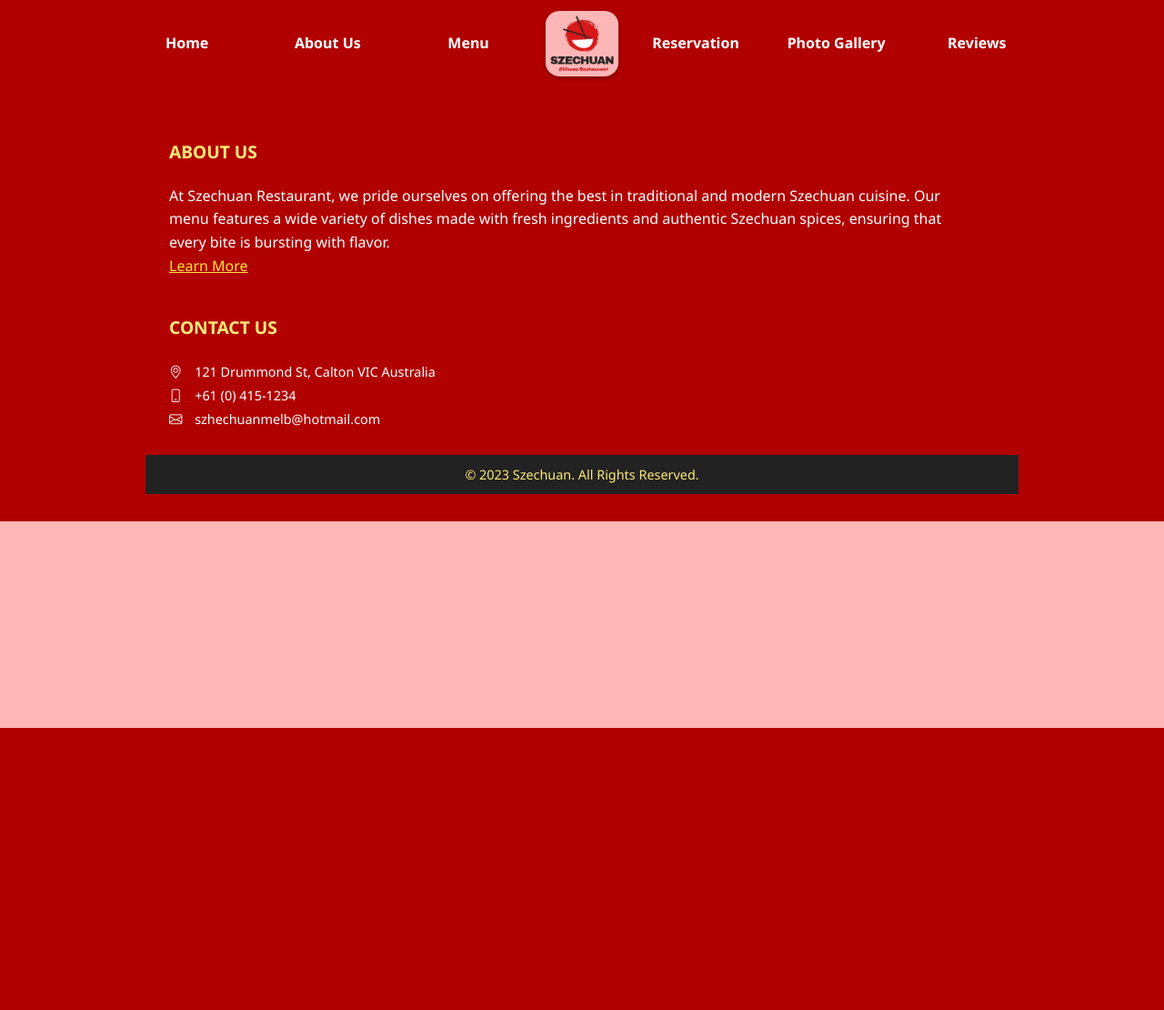
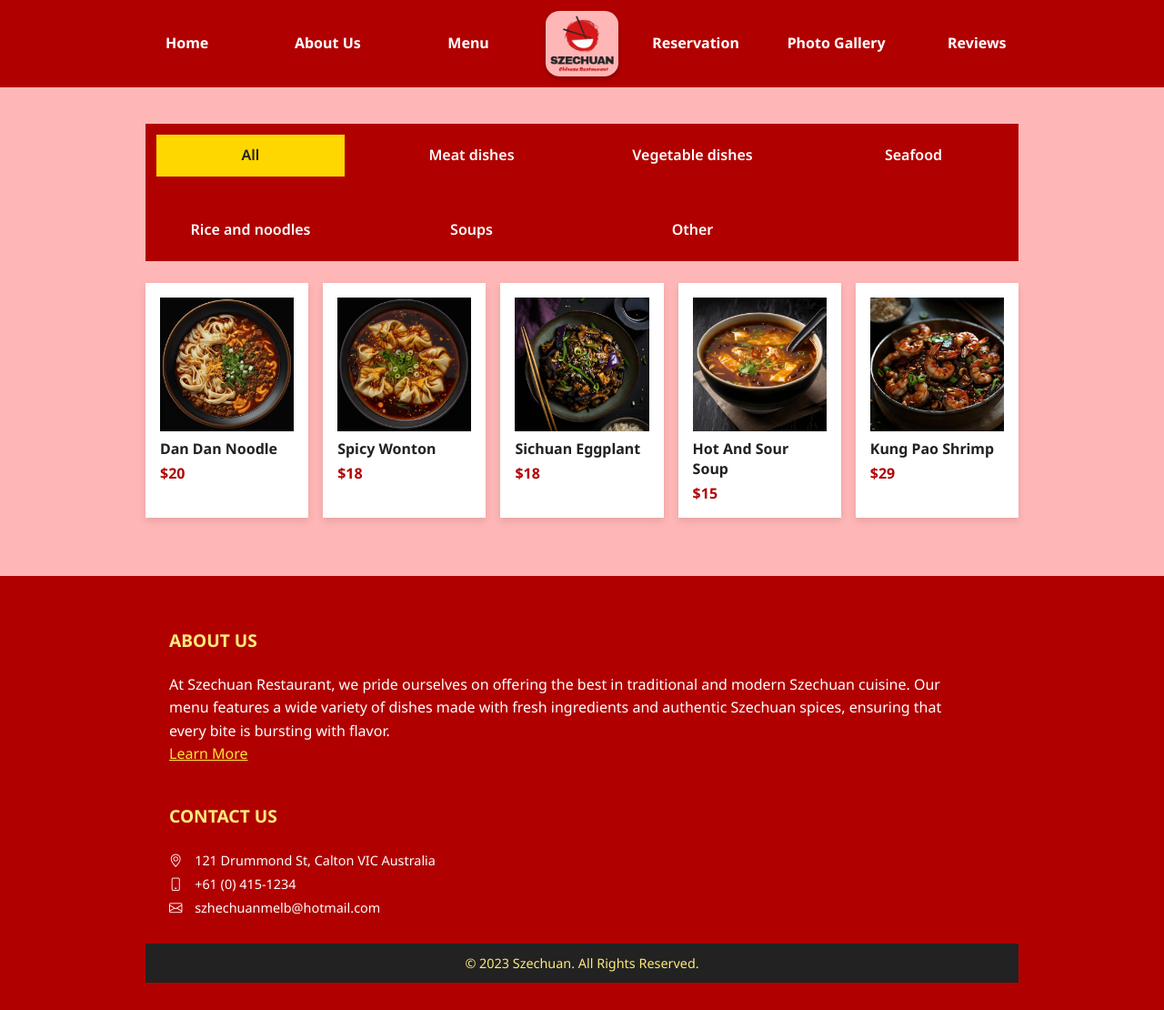
Before and after one commit to Theochenxiyuan/restaurant-website, a PHP site: page /menu.php in a window 1280 px wide. Shown: the whole page at 91% size. Before the commit the page ends 800 px from the top, so only its background shows below. Run offline with PHP 8.4, Linux system fonts and the light colour scheme.

Commit message:
Menu page client-side is almost done

```diff
--- /dev/null
+++ b/css/menu.css
@@ -0,0 +1,152 @@
+.menu-item {
+  background-color: #fff;
+  box-shadow: 0 4px 8px rgba(0, 0, 0, 0.1);
+  padding: 1rem;
+  cursor: pointer;
+  transition: transform 0.1s;
+}
+.menu-group {
+  gap: 1rem;
+}
+
+.menu-group.grid {
+  grid-template-columns: repeat(2, 1fr);
+}
+.menu-item:hover,
+.menu-item:active,
+.menu-item:focus {
+  transform: scale(1.05);
+  opacity: 0.9;
+}
+.item-picture {
+  width: 100%;
+}
+.menu-item .item-picture {
+  aspect-ratio: 1;
+  object-fit: cover;
+}
+.item-name {
+  font-weight: 700;
+  line-height: normal;
+  text-transform: capitalize;
+}
+.item-price {
+  line-height: normal;
+  margin-top: 5px;
+  font-weight: 700;
+  color: var(--red-1);
+}
+.menu-item .item-desc {
+  display: none;
+}
+.item-details {
+  position: fixed;
+  width: 660px;
+  max-width: 90vw;
+  top: 50%;
+  left: 50%;
+  transform: translate(-50%, -50%);
+  z-index: 99;
+  background-color: #fff;
+  box-shadow: 0px 0px 10px 0px #00000080;
+  border-radius: 5px;
+  display: none;
+}
+.detail-content {
+  overflow-y: scroll;
+  padding: 1.5rem;
+  max-height: 90vh;
+}
+
+.close {
+  width: 100%;
+  font-size: 1.2rem;
+  border: none;
+  padding: 10px 0;
+  background-color: var(--gold-2);
+  font-weight: 600;
+}
+
+.category-group {
+  display: grid;
+  flex-wrap: wrap;
+  gap: 2rem;
+  background-color: var(--red-1);
+  color: #fff;
+  padding: 10px;
+  font-weight: 600;
+}
+
+.category-group li {
+  padding: 10px 20px;
+  text-align: center;
+  cursor: pointer;
+  transition: 0.1s;
+  border: 2px solid var(--red-1);
+}
+.category-group li:nth-of-type(n + 4) {
+  display: none;
+}
+.category-group .expand-btn {
+  grid-column: 1 / -1;
+}
+
+.category-group li:active,
+.active-category {
+  background-color: var(--gold-2);
+  color: var(--dark-1);
+}
+
+.expand-btn {
+  background-color: var(--red-1);
+  font-size: 1.5rem;
+  line-height: normal;
+  width: 100%;
+  text-align: center;
+  cursor: pointer;
+  transition: 0.1s;
+  border: 1px solid;
+}
+.expand-btn:hover {
+  border-color: var(--gold-2);
+  color: var(--gold-2);
+}
+
+@media screen and (max-width: 300px) {
+  .menu-group.grid {
+    grid-template-columns: 1fr;
+  }
+}
+
+@media screen and (min-width: 600px) {
+  .menu-group.grid {
+    grid-template-columns: repeat(3, 1fr);
+  }
+  .expand-btn {
+    display: none;
+  }
+  .category-group {
+    grid-template-columns: repeat(2, 1fr);
+  }
+  .category-group li:nth-of-type(n + 4) {
+    display: block;
+  }
+}
+
+@media screen and (min-width: 780px) {
+  .menu-group.grid {
+    grid-template-columns: repeat(4, 1fr);
+  }
+  .category-group {
+    grid-template-columns: repeat(3, 1fr);
+  }
+}
+
+@media screen and (min-width: 960px) {
+  .menu-group.grid {
+    grid-template-columns: repeat(5, 1fr);
+  }
+  .category-group {
+    grid-template-columns: repeat(4, 1fr);
+  }
+}
--- /dev/null
+++ b/js/menu.js
@@ -0,0 +1,73 @@
+const closeBtn = document.querySelector('.close');
+const itemDetails = document.querySelector('.item-details');
+const detailContent = document.querySelector('.detail-content');
+const menuGroup = document.querySelector('.menu-group');
+
+const categoryGroup = document.querySelector('.category-group');
+const hiddenCategories = categoryGroup.querySelectorAll(
+  '.category-group li:nth-of-type(n + 4)'
+);
+const allCategories = categoryGroup.querySelectorAll('li');
+
+closeBtn.addEventListener('click', () => {
+  itemDetails.style.display = 'none';
+});
+
+menuGroup.addEventListener('click', (e) => {
+  if (e.target.matches('.menu-group')) {
+    return;
+  }
+  const items = menuGroup.children;
+  const clickedItem = e.target.closest('.menu-item');
+  itemDetails.style.display = 'block';
+  for (let i = 0; i < items.length; i++) {
+    if (items[i] === clickedItem) {
+      detailContent.innerHTML = clickedItem.innerHTML;
+    }
+  }
+});
+
+categoryGroup.addEventListener('click', (e) => {
+  if (e.target.closest('.expand-btn')) {
+    for (let i = 0; i < hiddenCategories.length; i++) {
+      console.log(hiddenCategories[i].style.display);
+      if (hiddenCategories[i].style.display == '') {
+        hiddenCategories[i].style.display = 'block';
+      } else if (hiddenCategories[i].style.display == 'block') {
+        hiddenCategories[i].style.display = '';
+      }
+    }
+    e.target
+      .closest('.expand-btn')
+      .firstElementChild.classList.toggle('bi-chevron-compact-down');
+    e.target
+      .closest('.expand-btn')
+      .firstElementChild.classList.toggle('bi-chevron-compact-up');
+    return;
+  } else if (e.target.closest('li')) {
+    const activeCategory = categoryGroup.querySelector('.active-category');
+    activeCategory.classList.remove('active-category');
+    e.target.closest('li').classList.add('active-category');
+  }
+
+  if (e.target.closest('li')) {
+    const activeCategory = categoryGroup
+      .querySelector('.active-category')
+      .innerHTML.toLowerCase()
+      .replace(/\s+/g, '');
+    const items = menuGroup.children;
+
+    if (activeCategory === 'all') {
+      console.log(activeCategory);
+      for (let i = 0; i < items.length; i++) {
+        items[i].style.display = 'block';
+      }
+    } else {
+      for (let i = 0; i < items.length; i++) {
+        items[i].style.display = 'none';
+        if (items[i].dataset.category == activeCategory)
+          items[i].style.display = 'block';
+      }
+    }
+  }
+});
--- a/js/reservation.js
+++ b/js/reservation.js
@@ -1,6 +1,6 @@
 const dateInput = document.getElementById('date');
 let today = new Date();
-let dd = today.getDate();
+let dd = today.getDate() + 1;
 let mm = today.getMonth() + 1;
 let yyyy = today.getFullYear();
 
@@ -11,7 +11,7 @@
   mm = '0' + mm;
 }
 
-tomorrow = `${yyyy}-${mm}-${dd + 1}`;
+tomorrow = `${yyyy}-${mm}-${dd}`;
 
 dateInput.min = tomorrow;
 
--- a/menu.php
+++ b/menu.php
@@ -4,4 +4,70 @@
 ?>
 
 
+<div class="item-details">
+    <div class="detail-content">
+
+    </div>
+    <button class="close">Back</button>
+
+</div>
+<main class="my-2 p-1">
+    <div class="container">
+        <div class="category">
+            <ul class="category-group">
+                <li class="active-category">All</li>
+                <li>Meat dishes</li>
+                <li>Vegetable dishes</li>
+                <li>Seafood</li>
+                <li>Rice and noodles</li>
+                <li>Soups</li>
+                <li>Other</li>
+                <div class="expand-btn"><i class="bi bi-chevron-compact-down"></i></div>
+            </ul>
+        </div>
+        <div class="menu-group grid my-2">
+            <div class="menu-item" data-category="riceandnoodles">
+                <img class="item-picture" src="img/food/dandannoodle.png" alt="dan dan noodle picture">
+                <div class="item-name">dan dan noodle</div>
+                <div class="item-price">$20</div>
+                <div class="item-desc">
+                    Dan Dan noodle is a popular Chinese dish that typically consists of egg noodles served in a spicy sauce made from chili oil, Sichuan peppercorns, soy sauce, and other seasonings. The dish is usually topped with minced pork, scallions, and peanuts, and sometimes includes vegetables like bok choy or bean sprouts. The name "dan dan" refers to the bamboo pole that street vendors traditionally used to carry the noodles and sauce on their backs. Dan dan noodle is known for its complex and bold flavors, and is a favorite among spicy food lovers.
+                </div>
+            </div>
+            <div class="menu-item" data-category="other">
+                <img class="item-picture" src="img/food/spicywonton.png" alt="spicy wonton picture">
+                <div class="item-name">spicy wonton</div>
+                <div class="item-price">$18</div>
+                <div class="item-desc">
+                    Spicy wontons are a type of Chinese dumpling that are typically filled with seasoned ground pork and served in a spicy chili oil sauce. The wonton wrappers are folded into a small triangle shape, with the filling sealed inside. The spicy sauce is made from a blend of chili oil, soy sauce, sesame oil, garlic, and other seasonings, giving the dish a fiery kick. Spicy wontons can be served as an appetizer or as part of a larger meal, and are a popular dish in Sichuan and other regions of China.
+                </div>
+            </div>
+            <div class="menu-item" data-category="vegetabledishes">
+                <img class="item-picture" src="img/food/sichuaneggplant.png" alt="sichuan eggplant picture">
+                <div class="item-name">sichuan eggplant</div>
+                <div class="item-price">$18</div>
+                <div class="item-desc">
+                    Sichuan eggplant, also known as "fish-fragrant eggplant" or "Yu Xiang Qie Zi" in Mandarin, is a classic dish from the Sichuan province of China. It is made with eggplant that is first fried until crispy, then stir-fried with a spicy, tangy sauce made with chili bean paste, garlic, ginger, vinegar, soy sauce, and sugar. The sauce is known as "fish-fragrant" because it is a flavor profile that is typically used in fish dishes, but in this case, it is used to season the eggplant. The dish is often garnished with scallions and cilantro and served with steamed rice. Sichuan eggplant is known for its complex and bold flavors, combining sweetness, sourness, spiciness, and umami in one dish.
+                </div>
+            </div>
+            <div class="menu-item" data-category="soups">
+                <img class="item-picture" src="img/food/hotandsoursoup.png" alt="hot and sour soup picture">
+                <div class="item-name">hot and sour soup</div>
+                <div class="item-price">$15</div>
+                <div class="item-desc">
+                    Hot and sour soup is a traditional Chinese soup that is typically made with chicken or pork broth, black fungus, bamboo shoots, tofu, vinegar, soy sauce, chili oil, and other seasonings. The soup gets its name from its distinct flavor profile, which is both spicy and tangy. It is often garnished with scallions, cilantro, and a beaten egg, which creates a silky texture throughout the soup. The soup is commonly served as a starter or as part of a larger meal, and is known for its ability to warm you up and clear your sinuses due to the spicy and acidic flavors. Hot and sour soup is a popular dish in many Chinese restaurants around the world.
+                </div>
+            </div>
+            <div class="menu-item" data-category="seafood">
+                <img class="item-picture" src="img/food/kungpaoshrimp.png" alt="kung pao shrimp picture">
+                <div class="item-name">kung pao shrimp</div>
+                <div class="item-price">$29</div>
+                <div class="item-desc">
+                    Kung pao shrimp is a popular dish in Chinese cuisine that is typically made with fresh shrimp that is stir-fried with vegetables, peanuts, and a spicy sauce made from soy sauce, vinegar, sugar, and chili peppers. The dish originates from the Sichuan province of China and is known for its bold and complex flavors, combining sweet, salty, spicy, and sour notes. The sauce is typically thickened with cornstarch and garnished with scallions and sesame seeds. Kung pao shrimp is often served with steamed rice and is a favorite among those who enjoy spicy food. It is a staple in many Chinese restaurants around the world and is a classic dish in Chinese-American cuisine.
+                </div>
+            </div>
+        </div>
+    </div>
+</main>
+
 <?php require_once('sections/footer.php') ?>
--- a/sections/header.php
+++ b/sections/header.php
@@ -34,6 +34,9 @@
     } elseif ($file_name === 'reviews.php') {
         echo '<link rel="stylesheet" href="css/reviews.css">';
         echo '<script src="js/reviews.js" defer></script>';
+    } elseif ($file_name === 'menu.php') {
+        echo '<link rel="stylesheet" href="css/menu.css">';
+        echo '<script src="js/menu.js" defer></script>';
     }
     ?>
 </head>
```
